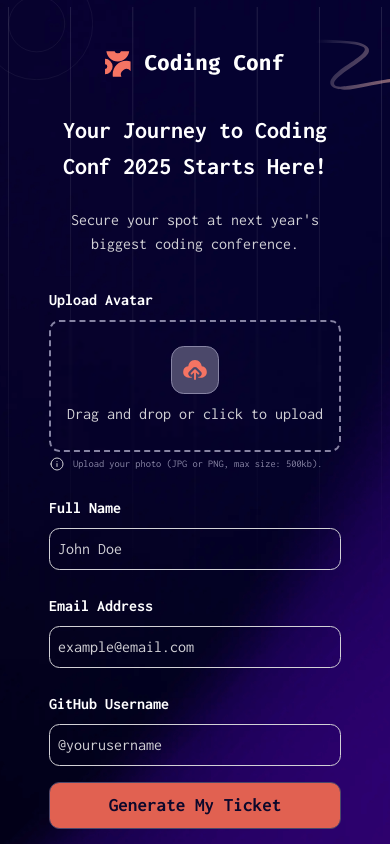
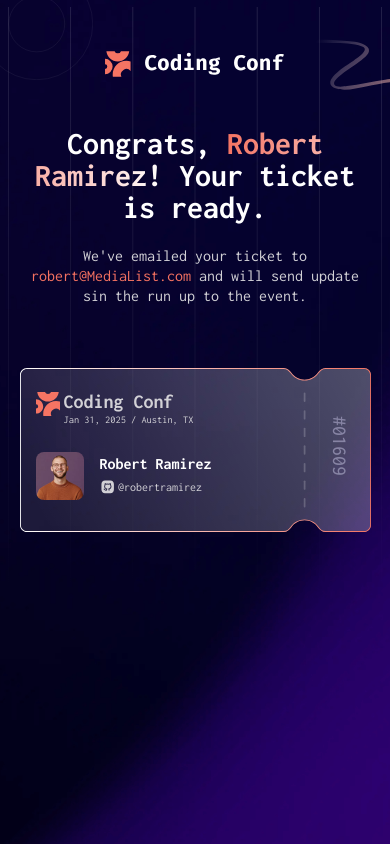
Before and after one commit to Robertron624/conference-ticket-generator, a Svelte app: page / in a window 390 px wide. Built offline with nearby package versions, Linux system fonts and the light colour scheme.

Commit message:
feat: ticket mobile design

```diff
--- a/src/App.svelte
+++ b/src/App.svelte
@@ -1,19 +1,36 @@
 <script lang="ts">
   import Header from "./lib/Header.svelte";
   import Form from "./lib/Form.svelte";
+  import Ticket from "./lib/Ticket.svelte";
+  import type { UserData } from "./types";
+
+  let isSubmitted = true;
+  let ticketData = {} as UserData;
+
+  const handleFormSubmit = (data: any) => {
+    isSubmitted = true;
+    ticketData = data;
+  };
 </script>
 
 <main>
   <Header />
+  {#if isSubmitted}
+    <Ticket {ticketData} />
+  {:else}
     <div class="intro-text">
       <h1 class="heading">Your Journey to Coding Conf 2025 Starts Here!</h1>
-    <p class="sub-heading">Secure your spot at next year's biggest coding conference.</p>
+      <p class="sub-heading">
+        Secure your spot at next year's biggest coding conference.
+      </p>
     </div>
-  <Form />
+    <Form
+      on:submit={handleFormSubmit}
+    />
+  {/if}
 </main>
 
 <style lang="scss">
-
   @use "./variables" as vars;
 
   main {
@@ -28,15 +45,28 @@
     .intro-text {
       margin-top: 1rem;
       h1 {
+        & {
           @include vars.text($size: 1.5rem, $weight: 700, $align: center);
+          & {
             @include vars.container($max-w: 20rem);
+          }
+        }
       }
 
       .sub-heading {
-        @include vars.text($text-color: vars.$neutral-300,$size: 1rem, $weight: 400, $align: center);
+        & {
+          @include vars.text(
+            $text-color: vars.$neutral-300,
+            $size: 1rem,
+            $weight: 400,
+            $align: center
+          );
+
+          & {
             @include vars.container($max-w: 18rem, $m: 1.5rem auto 0);
           }
         }
-
+      }
+    }
   }
 </style>
--- a/src/lib/Form.svelte
+++ b/src/lib/Form.svelte
@@ -1,6 +1,8 @@
 <script lang="ts">
-  import { onMount } from "svelte";
   import ErrorMessage from "./FormComponents/ErrorMessage.svelte";
+  import { createEventDispatcher } from "svelte";
+
+  const dispatch = createEventDispatcher();
 
   // initial errors state
   let errors = {
@@ -58,6 +60,7 @@
     event.preventDefault();
     if (validateForm()) {
       console.log("Form successfully submitted :", formData);
+      dispatch("submit", formData);
     }
   };
 
@@ -157,6 +160,7 @@
       <div class="form-group">
         <label for="name" class="form-label">Full Name</label>
         <input
+          class:input-error={errors.fullName}
           id="name"
           type="text"
           placeholder="John Doe"
@@ -170,6 +174,7 @@
       <div class="form-group">
         <label for="email" class="form-label">Email Address</label>
         <input
+          class:input-error={errors.email}
           id="email"
           type="email"
           placeholder="example@email.com"
@@ -186,6 +191,7 @@
             GitHub Username
         </label>
         <input
+          class:input-error={errors.githubUsername}
           id="github"
           type="text"
           placeholder="@yourusername"
@@ -234,7 +240,6 @@
             @include vars.flex($justify: flex-start, $align: center, $items-gap: 0.5rem);
 
             button {
-
                 &:first-of-type {
                     text-decoration: underline;
                 }
@@ -261,6 +266,11 @@
 
       input {
         margin-top: 0.5rem;
+
+        &.input-error {
+          border-color: vars.$orange-700;
+        }
+
         @include vars.input(
           $p: 0.5rem,
           $radius: $inputs-border-radius,
--- /dev/null
+++ b/src/lib/Ticket.svelte
@@ -0,0 +1,142 @@
+<script lang="ts">
+  import type { UserData } from "../types";
+
+    export let ticketData: UserData;
+  </script>
+
+  <section id="ticket-wrapper">
+    <div class="congrats-text">
+      <h2>
+        Congrats, <span class="full-name">Robert Ramirez{ticketData.fullName}!</span> Your ticket is ready.
+      </h2>
+      <p class="email-sent">
+        We've emailed your ticket to <strong>robert@MediaList.com{ticketData.email}</strong> and will send update sin the run up to the event.
+      </p>
+    </div>
+    <div id="ticket">
+      <img src="/images/pattern-ticket.svg" alt="ticket">
+      <div class="ticket-info">
+        <div class="left">
+          <div class="logo-date-place">
+            <img width="150" src="/images/logo-mark.svg" alt="logo">
+            <div class="texts">
+              <p class="logo-text">
+                Coding Conf
+              </p>
+              <p class="date-place">
+                Jan 31, 2025 / Austin, TX
+              </p>
+            </div>
+          </div>
+          <div class="user">
+            <img src="/images/image-avatar.jpg" alt="Avatar">
+            <div class="name-github">
+              <p class="full-name">Robert Ramirez{ticketData.fullName}</p>
+              <div class="github-username">
+                <img src="/images/icon-github.svg" alt="Github logo">
+                <p>
+                  @robertramirez{ticketData.githubUsername}
+                </p>
+              </div>
+            </div>
+          </div>
+        </div>
+        <div class="right">
+          <p>
+            #01609
+          </p>
+        </div>
+      </div>
+      <!-- <img src={URL.createObjectURL(ticketData.avatar)} alt="Avatar" /> -->
+    </div>
+  </section>
+
+  <style lang="scss">
+
+    @use "../variables" as vars;
+
+    #ticket-wrapper {
+      @include vars.container($m: 2rem 0 0);
+
+      .congrats-text {
+        h2 {
+          margin-inline: auto;
+          max-width: 90%;
+          @include vars.text($size: 2rem, $weight: 700, $align: center, $m: 0 auto 1rem, $l-height: 1);
+          .full-name {
+            background: vars.$gradient-text;
+            -webkit-background-clip: text;
+            background-clip: text;
+            -webkit-text-fill-color: transparent;
+            color: transparent;
+          }
+        }
+        p {
+          max-width: 90%;
+          @include vars.text($size: 1rem, $align: center, $m: 1.5rem auto 1rem, $l-height: 1, $text-color: vars.$neutral-300);
+          strong {
+            @include vars.text($text-color: vars.$orange-500);
+          }
+        }
+      }
+      #ticket {
+        @include vars.container($max-w: 90%, $m: 4rem auto 0);
+        position: relative;
+        .ticket-info {
+          display: flex;
+          justify-content: space-between;
+          position: absolute;
+          width: 95%;
+          top: 1.5rem;
+          left: 1rem;
+          .left {
+            @include vars.flex($direction: column, $align: start, $items-gap: 1.5rem);
+            .logo-date-place {
+              img {
+                width: 1.5rem;
+              }
+              .texts {
+                .logo-text {
+                  @include vars.text($l-height: 1, $size: 1.25rem, $weight: 700, $m: 0 0 0, $text-color: vars.$neutral-300);
+                }
+                @include vars.text($size: 0.65rem, $align: left, $m: 0rem 0, $text-color: vars.$neutral-300);
+              }
+              @include vars.flex($direction: row, $align: start, $items-gap: .25rem);
+            }
+            .user {
+              @include vars.flex($direction: row, $align: start, $items-gap: 1rem);
+              img {
+                width: 3rem;
+                border-radius: .5rem;
+              }
+              .name-github {
+                @include vars.flex($direction: column, $align: start, $items-gap: .15rem);
+
+                .full-name {
+                  @include vars.text($size: 1rem, $weight: 700, $m: 0, $text-color: vars.$neutral-0);
+                }
+
+                .github-username {
+                  @include vars.flex($direction: row, $align: start, $items-gap: .15rem);
+                  img {
+                    width: 1rem;
+                  }
+                  p {
+                    @include vars.text($size: 0.75rem, $text-color: vars.$neutral-300);
+                  }
+                }
+              }
+            }
+          }
+          .right
+          {
+            @include vars.flex(row, $align: center);
+            p {
+              transform: rotate(90deg);
+              @include vars.text($size: 1.25rem, $weight: 500, $text-color: vars.$neutral-500);
+            }
+          }
+        }
+      }
+    }
+  </style>
--- /dev/null
+++ b/src/types.ts
@@ -0,0 +1,7 @@
+export type UserData = {
+    fullName: string;
+    email: string;
+    githubUsername: string;
+    // avatar is of type blobl or media source
+    avatar: Blob | MediaSource;
+}
--- a/src/variables.scss
+++ b/src/variables.scss
@@ -16,6 +16,26 @@ $gradient-text: linear-gradient(90deg, hsl(7, 86%, 67%), hsl(0, 0%, 100%));
 
 // Texts
 $text-labels: 2.5rem;
+
+// Responsive mixins
+
+@mixin mobile {
+  @media (max-width: 767px) {
+    @content;
+  }
+}
+
+@mixin tablet {
+  @media (min-width: 768px) {
+    @content;
+  }
+}
+
+@mixin desktop {
+  @media (min-width: 1024px) {
+    @content;
+  }
+}
 
 // Flexbox mixin
 
@@ -44,6 +64,13 @@ $text-labels: 2.5rem;
   $m: 0,
   $w: auto
 ) {
+
+  & {
+    @include desktop {
+      font-size: $size-desktop;
+    }
+  }
+
   font-family: inherit;
   font-size: $size;
   font-weight: $weight;
@@ -60,9 +87,6 @@ $text-labels: 2.5rem;
     background-color: $bg-hover;
   }
 
-  @include desktop {
-    font-size: $size-desktop;
-  }
 }
 
 // Input mixin
@@ -78,6 +102,12 @@ $text-labels: 2.5rem;
   $w: 100%,
   $placeholder-color: $neutral-0
 ) {
+  & {
+    @include desktop {
+      font-size: $size-desktop;
+    }
+  }
+
   font: inherit;
   color: $text-color;
   background-color: $bg;
@@ -90,11 +120,6 @@ $text-labels: 2.5rem;
   &::placeholder {
     color: $placeholder-color;
   }
-
-  @include desktop {
-    font-size: $size-desktop;
-  }
-
 }
 
 // Text mixin
@@ -104,19 +129,21 @@ $text-labels: 2.5rem;
   $size: 1rem,
   $size-desktop: 1.5rem,
   $weight: 400,
-  $line-height: 1.5,
   $align: left,
-  $m: 0
+  $m: 0,
+  $l-height: 1.5
 ) {
   font-size: $size;
   font-weight: $weight;
   color: $text-color;
-  line-height: $line-height;
   text-align: $align;
   margin: $m;
+  line-height: $l-height;
 
+  & {
     @include desktop {
       font-size: $size-desktop;
+    }
   }
 }
 
@@ -132,6 +159,7 @@ $text-labels: 2.5rem;
   $radius: 0,
   $bg: none,
 ) {
+  & {
     width: $w;
     padding: $p;
     margin: $m;
@@ -141,40 +169,21 @@ $text-labels: 2.5rem;
     border-radius: $radius;
     background-color: $bg;
   }
+}
 
 // Grid mixin
 
 @mixin grid(
   $columns: 1,
-  $gap: 1rem,
+  $items-gap: 1rem,
   $justify: flex-start,
   $align: stretch,
   $wrap: wrap
 ) {
   display: grid;
   grid-template-columns: repeat($columns, 1fr);
-  gap: $gap;
+  gap: $items-gap;
   justify-content: $justify;
   align-items: $align;
   flex-wrap: $wrap;
 }
-
-// Responsive mixins
-
-@mixin mobile {
-  @media (max-width: 767px) {
-    @content;
-  }
-}
-
-@mixin tablet {
-  @media (min-width: 768px) {
-    @content;
-  }
-}
-
-@mixin desktop {
-  @media (min-width: 1024px) {
-    @content;
-  }
-}
```
Lines whose indentation alone changed are shown as unchanged.
